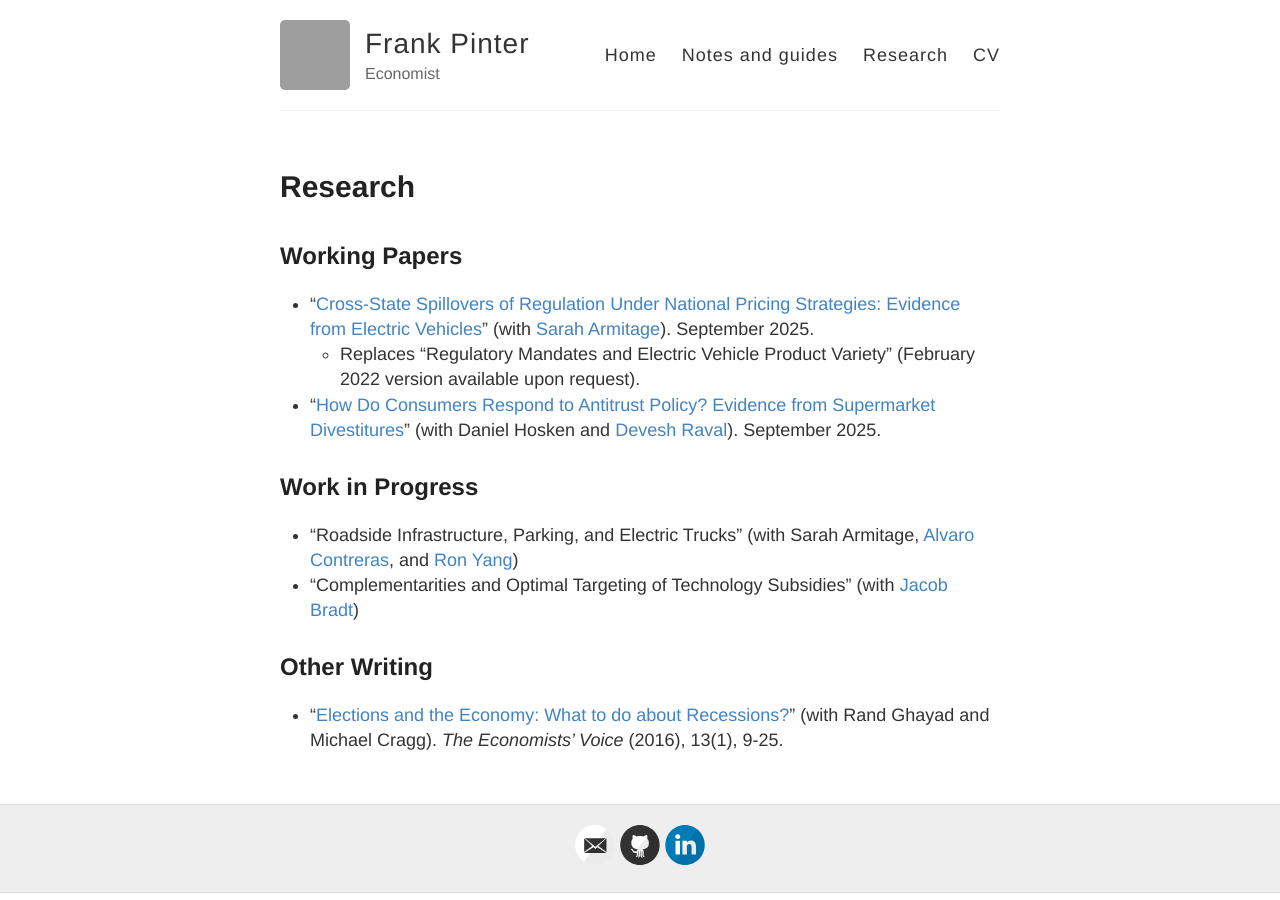
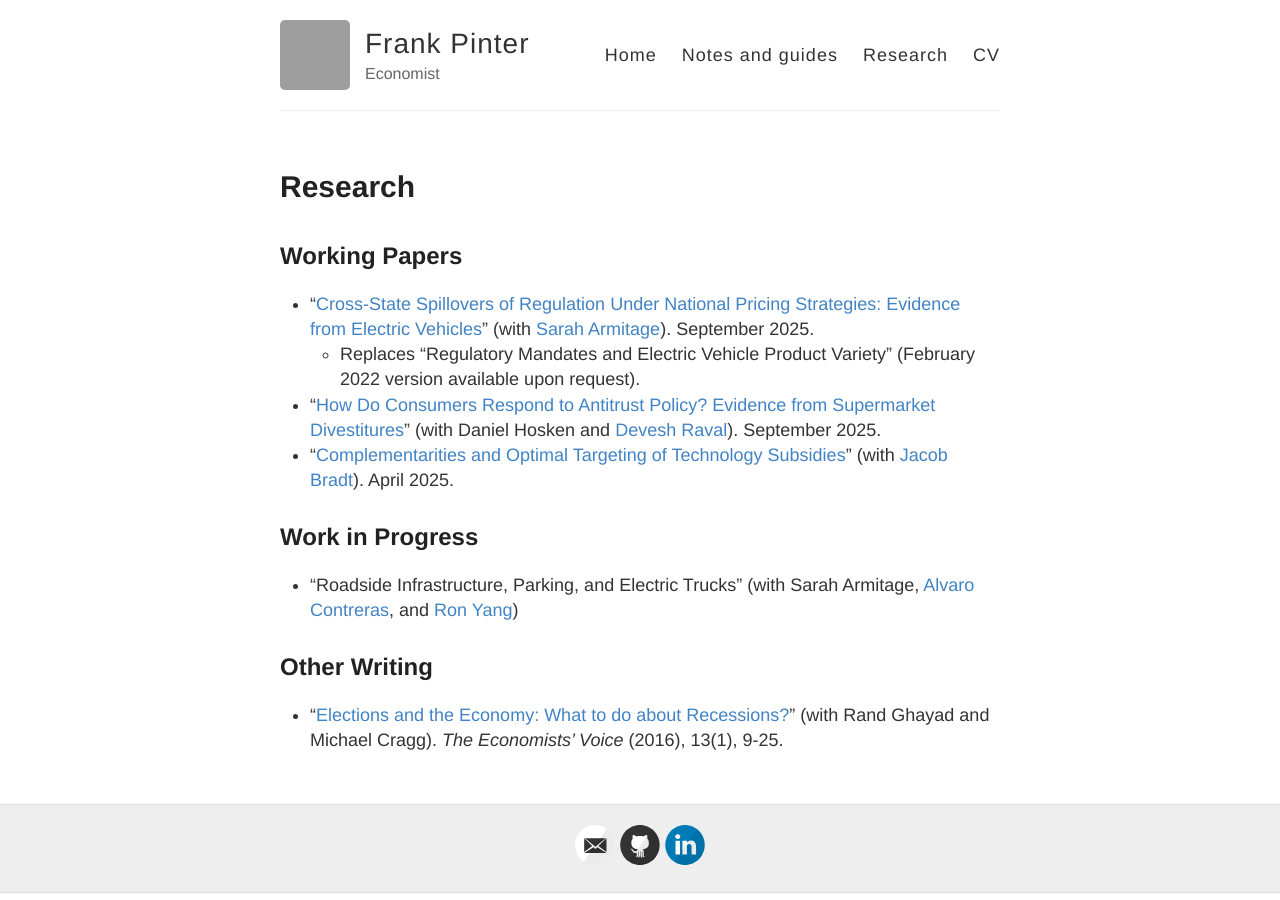
Before and after one commit to fpinter/fpinter.github.io, a Jekyll site: the page built from research.md, in a window 1280 px wide. Built offline with Jekyll 4.4.1, drawn with Linux system fonts in a browser that asks for light colours; grey boxes are pictures that could not be loaded.

Commit message:
Update research.md
Link WP of "Complementarities and Optimal Targeting of Technology Subsidies"

```diff
--- a/research.md
+++ b/research.md
@@ -8,11 +8,11 @@ title: Research
 * "[Cross-State Spillovers of Regulation Under National Pricing Strategies: Evidence from Electric Vehicles](/Armitage_Pinter_ZEV_2025_09.pdf)" (with [Sarah Armitage](https://www.sarah-armitage.com/)). September 2025.
   * Replaces "Regulatory Mandates and Electric Vehicle Product Variety" (February 2022 version available upon request).
 * "[How Do Consumers Respond to Antitrust Policy? Evidence from Supermarket Divestitures](https://deveshraval.github.io/voiceAntitrust.pdf)" (with Daniel Hosken and [Devesh Raval](https://www.devesh-raval.com/)). September 2025.
+* "[Complementarities and Optimal Targeting of Technology Subsidies](https://jacobbradt.com/assets/pdf/papers/BradtPinter_SubsidiesAndComplementarities.pdf)" (with [Jacob Bradt](https://jacobbradt.com/)). April 2025.
 
 ## Work in Progress
 
 * "Roadside Infrastructure, Parking, and Electric Trucks" (with Sarah Armitage, [Alvaro Contreras](https://sites.google.com/view/acontrerasmellado/home), and [Ron Yang](https://www.rnyang.net/))
-* "Complementarities and Optimal Targeting of Technology Subsidies" (with [Jacob Bradt](https://jacobbradt.com/))
 
 ## Other Writing
 
```
